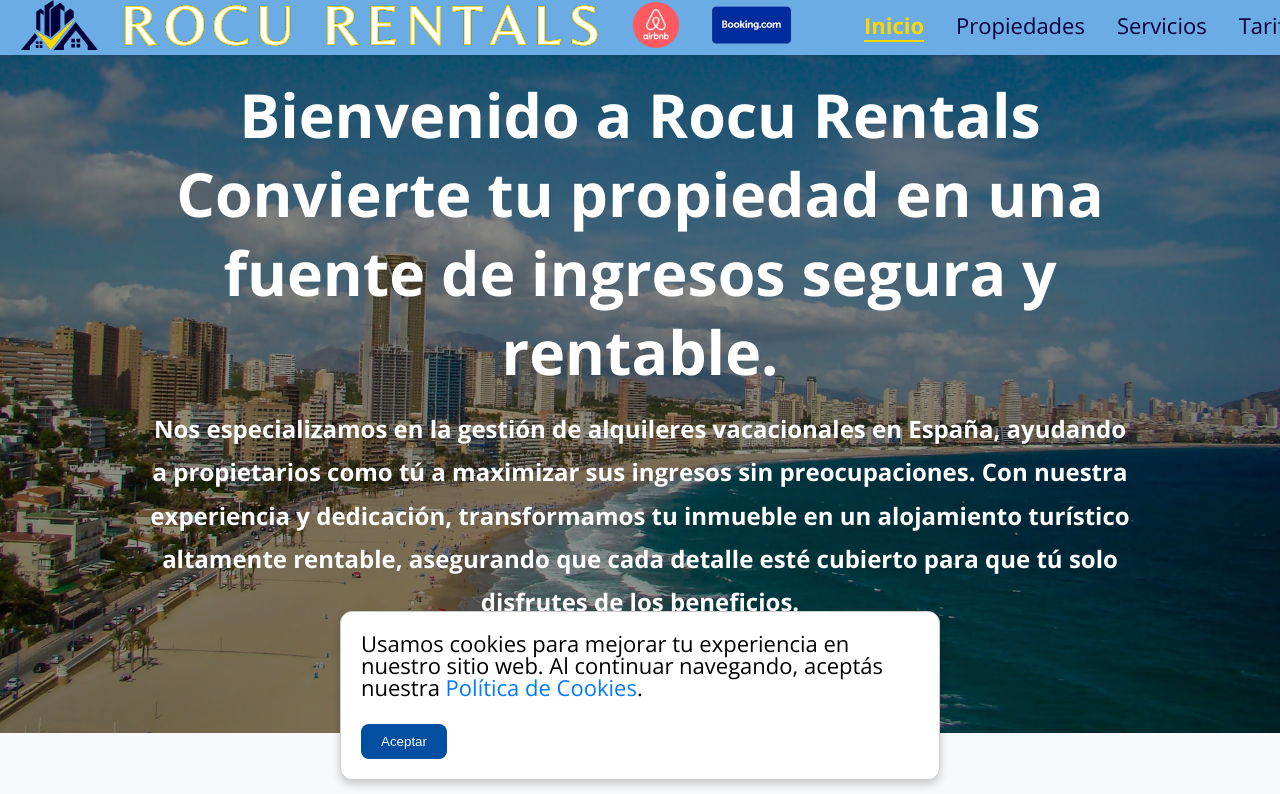
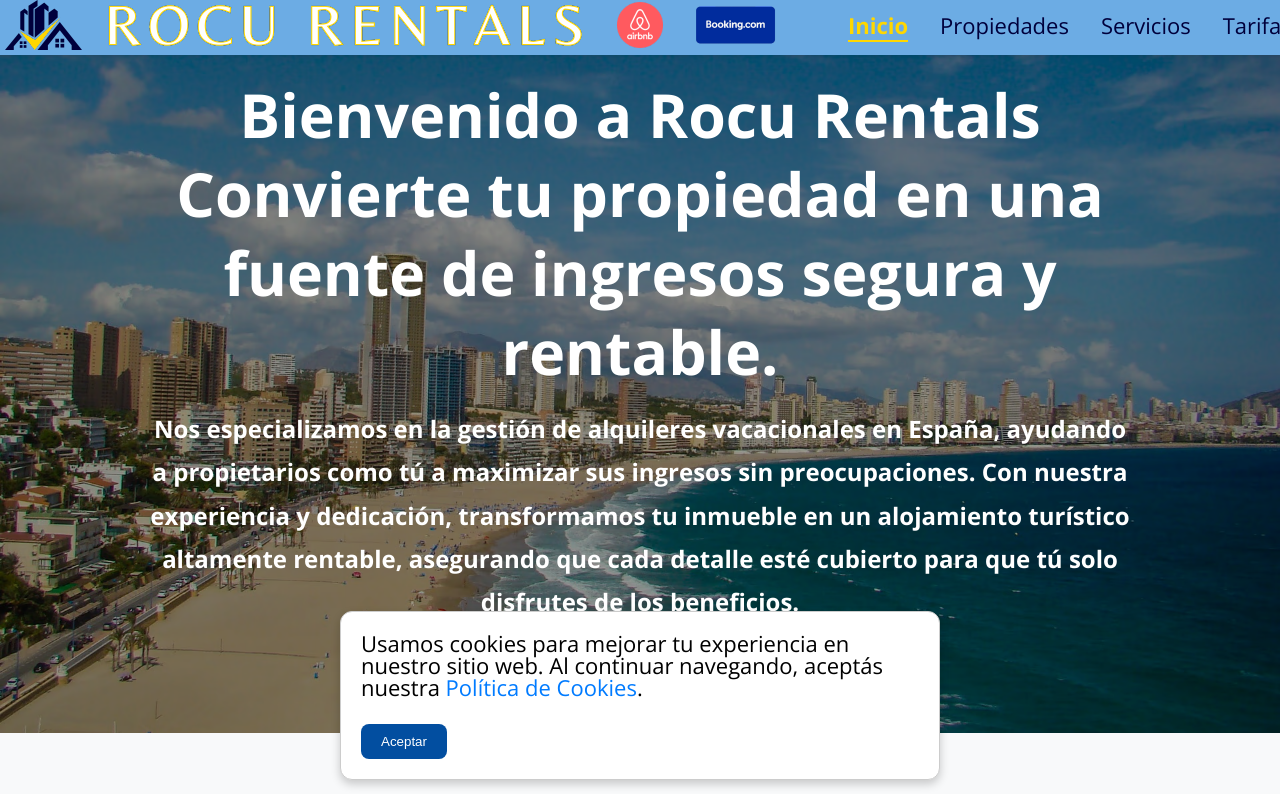
Before and after one commit to IvanAlexisRoble/rocurentals, a plain HTML site: page index.html in a window 1280 px wide. Shown: the top 794 px of the page. Drawn offline with nearby package versions, Linux system fonts and the light colour scheme.

Commit message:
margenes 1

```diff
--- a/style.css
+++ b/style.css
@@ -60,9 +60,9 @@ header .container {
     justify-content: space-between; /* Mantenido */
     align-items: center; /* Mantenido */
     margin-left: 0px;   /* Mantenido */
-    padding-left: 1rem;  /* Añadido padding por si acaso */
+    padding-left: 0rem;  /* Añadido padding por si acaso */
     margin-right: 0px;  /* Mantenido */
-    padding-right: 1rem; /* Añadido padding por si acaso */
+    padding-right: 0rem; /* Añadido padding por si acaso */
     width: 100%; /* Asegura ancho completo */
     gap: 1rem; /* Añadido espacio entre elementos del header */
 }
```
